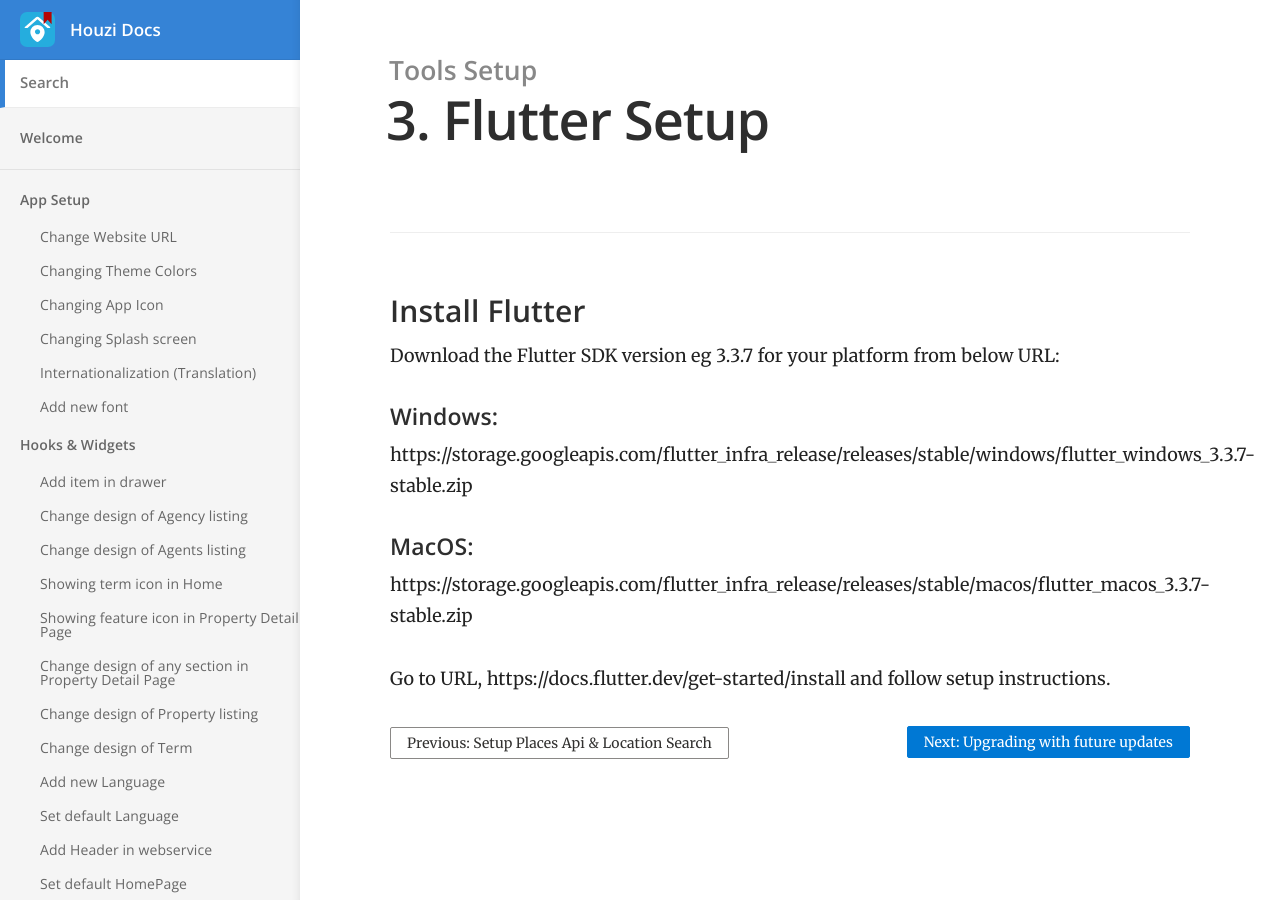
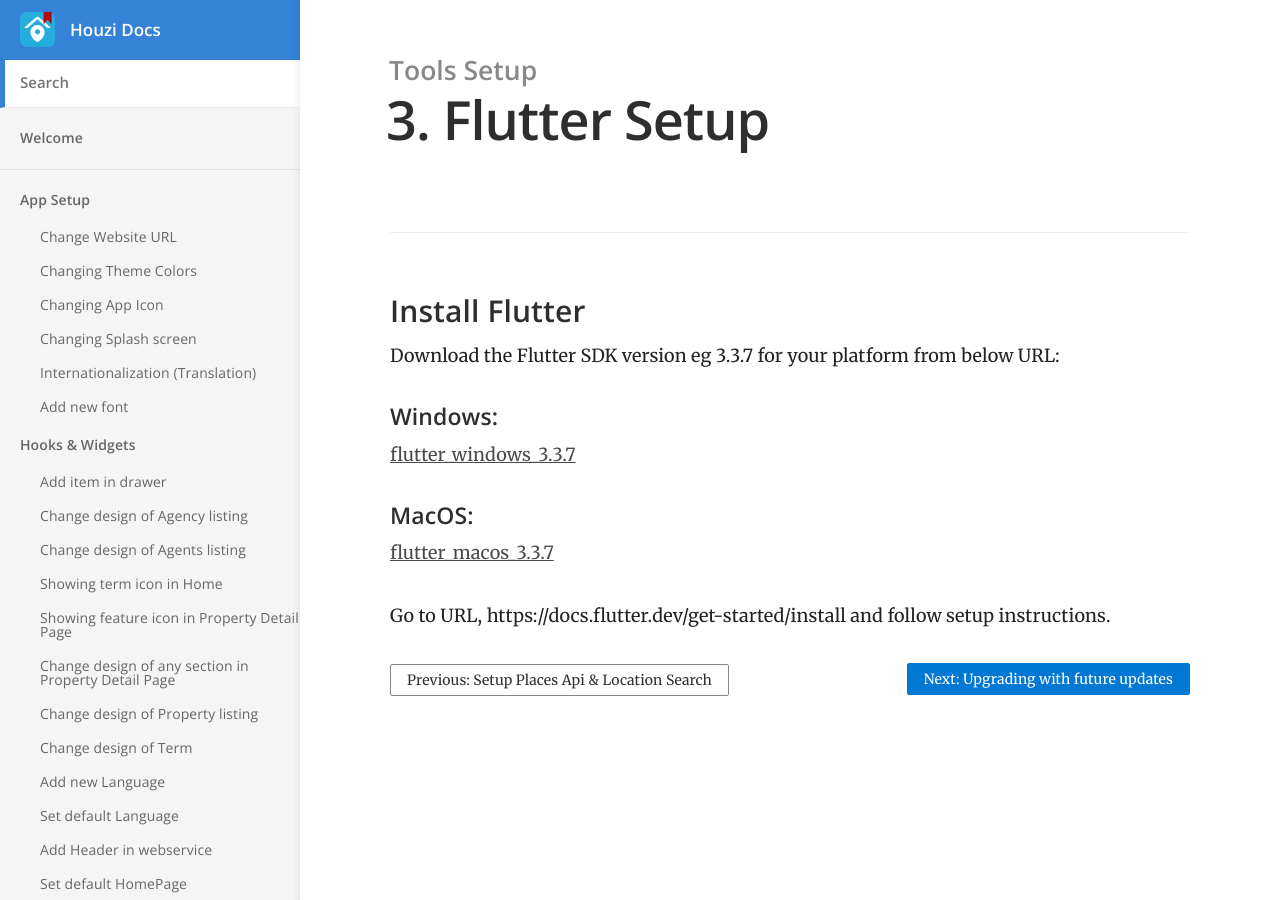
Before and after one commit to booleanbites/houzi-doc, a Jekyll site: the page built from _docs/tools/flutter_setup.md, in a window 1280 px wide and 900 px high. Built offline with Jekyll 4.4.1, drawn with Linux system fonts in a browser that asks for light colours; part of the change alters nothing that is shown.

Commit message:
links fix.

```diff
--- a/_docs/tools/flutter_setup.md
+++ b/_docs/tools/flutter_setup.md
@@ -9,9 +9,9 @@ order: 3
 Download the Flutter SDK version eg 3.3.7 for your platform from below URL:
 
 #### Windows:
-https://storage.googleapis.com/flutter_infra_release/releases/stable/windows/flutter_windows_3.3.7-stable.zip
+[flutter_windows_3.3.7](https://storage.googleapis.com/flutter_infra_release/releases/stable/windows/flutter_windows_3.3.7-stable.zip)
 
 #### MacOS:
-https://storage.googleapis.com/flutter_infra_release/releases/stable/macos/flutter_macos_3.3.7-stable.zip
+[flutter_macos_3.3.7](https://storage.googleapis.com/flutter_infra_release/releases/stable/macos/flutter_macos_3.3.7-stable.zip)
 
 Go to URL, https://docs.flutter.dev/get-started/install and follow setup instructions.
```
